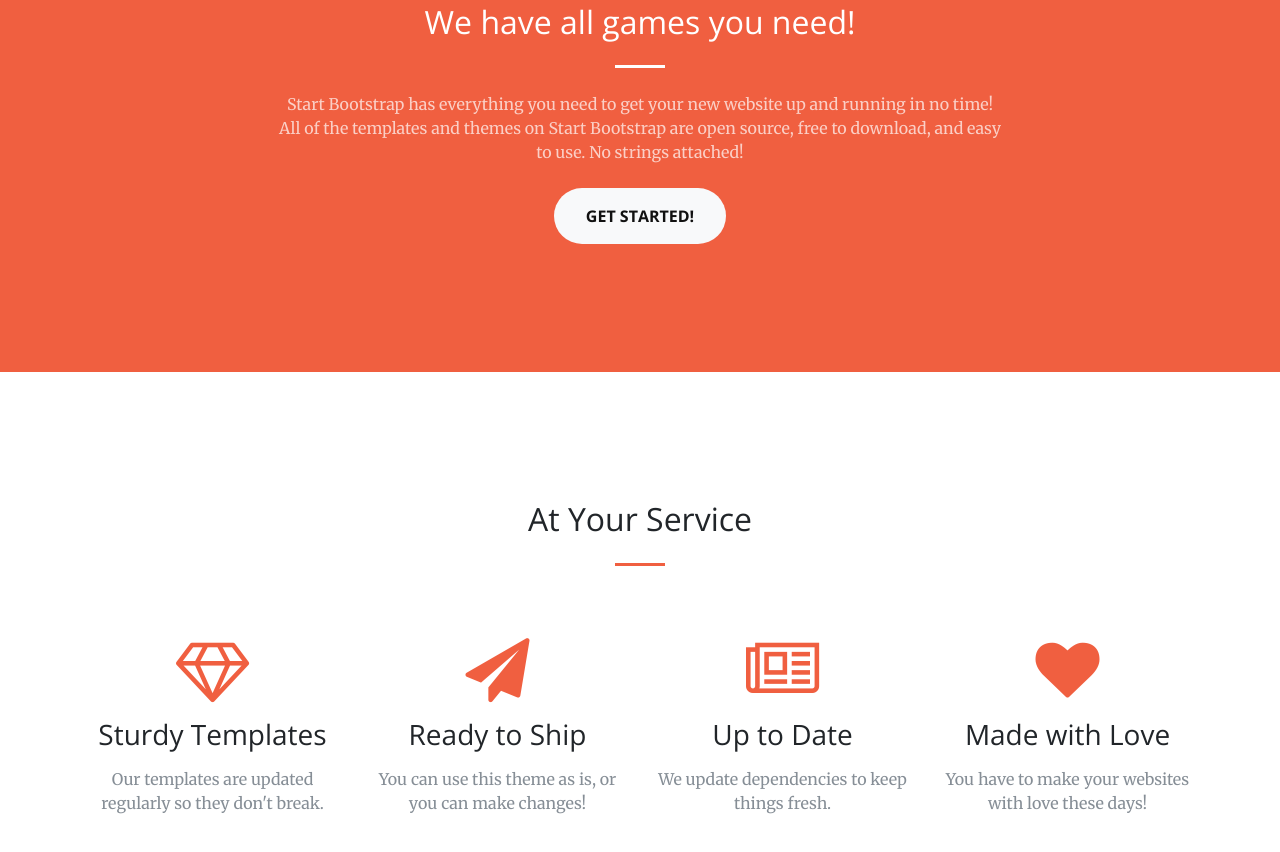
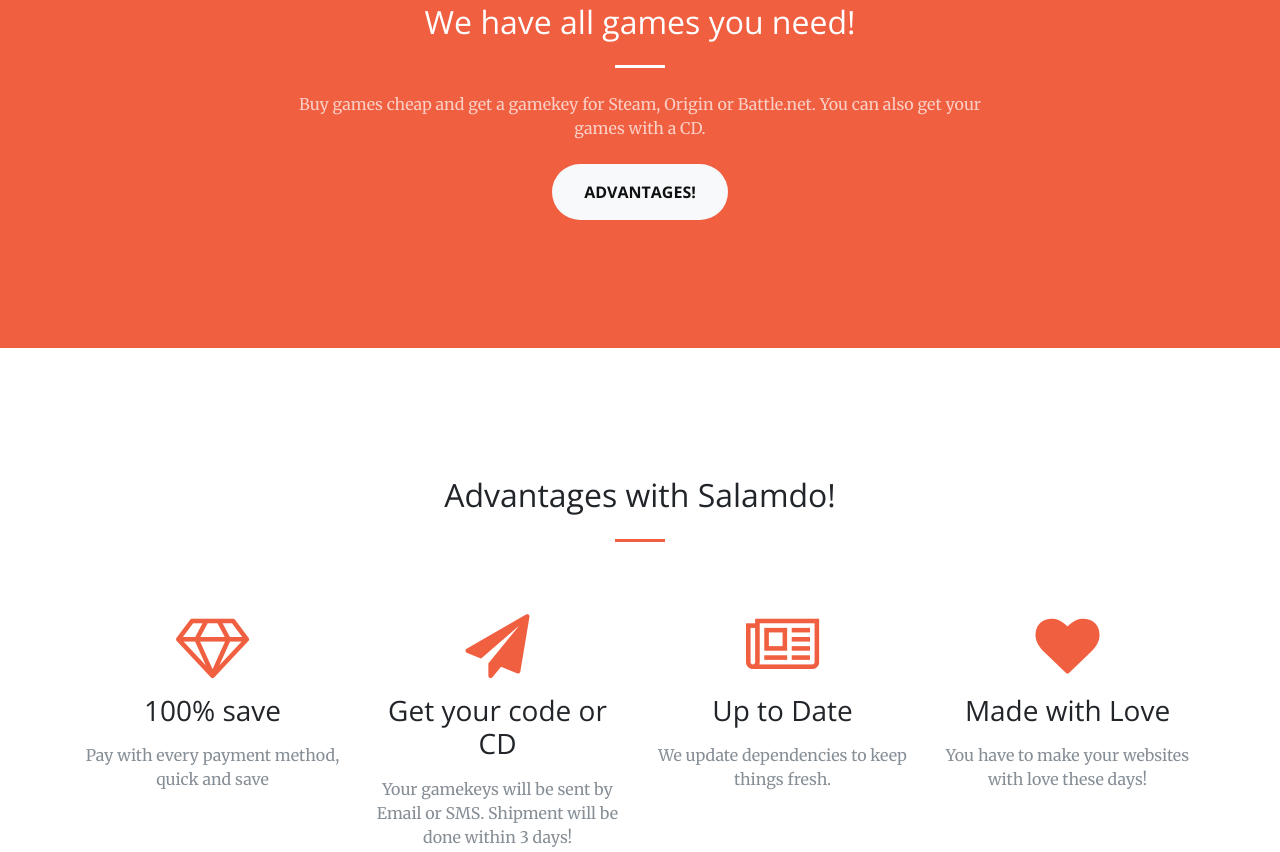
Before and after one commit to sandrolipisl24/Videospielwebseite1-Borg, a plain HTML site: page index.html in a window 1280 px wide. Shown: the part 925-1777 px from the top of the page. Drawn offline with nearby package versions, Linux system fonts and the light colour scheme.

Commit message:
Update index.html

```diff
--- a/index.html
+++ b/index.html
@@ -77,8 +77,8 @@
           <div class="col-lg-8 mx-auto text-center">
             <h2 class="section-heading text-white">We have all games you need!</h2>
             <hr class="light my-4">
-            <p class="text-faded mb-4">Start Bootstrap has everything you need to get your new website up and running in no time! All of the templates and themes on Start Bootstrap are open source, free to download, and easy to use. No strings attached!</p>
-            <a class="btn btn-light btn-xl js-scroll-trigger" href="#services">Get Started!</a>
+            <p class="text-faded mb-4">Buy games cheap and get a gamekey for Steam, Origin or Battle.net. You can also get your games with a CD.</p>
+            <a class="btn btn-light btn-xl js-scroll-trigger" href="#services">Advantages!</a>
           </div>
         </div>
       </div>
@@ -88,7 +88,7 @@
       <div class="container">
         <div class="row">
           <div class="col-lg-12 text-center">
-            <h2 class="section-heading">At Your Service</h2>
+            <h2 class="section-heading">Advantages with Salamdo!</h2>
             <hr class="my-4">
           </div>
         </div>
@@ -98,15 +98,15 @@
           <div class="col-lg-3 col-md-6 text-center">
             <div class="service-box mt-5 mx-auto">
               <i class="fa fa-4x fa-diamond text-primary mb-3 sr-icons"></i>
-              <h3 class="mb-3">Sturdy Templates</h3>
-              <p class="text-muted mb-0">Our templates are updated regularly so they don't break.</p>
+              <h3 class="mb-3">100% save</h3>
+              <p class="text-muted mb-0">Pay with every payment method, quick and save</p>
             </div>
           </div>
           <div class="col-lg-3 col-md-6 text-center">
             <div class="service-box mt-5 mx-auto">
               <i class="fa fa-4x fa-paper-plane text-primary mb-3 sr-icons"></i>
-              <h3 class="mb-3">Ready to Ship</h3>
-              <p class="text-muted mb-0">You can use this theme as is, or you can make changes!</p>
+              <h3 class="mb-3">Get your code or CD</h3>
+              <p class="text-muted mb-0">Your gamekeys will be sent by Email or SMS. Shipment will be done within 3 days!  </p>
             </div>
           </div>
           <div class="col-lg-3 col-md-6 text-center">
```
